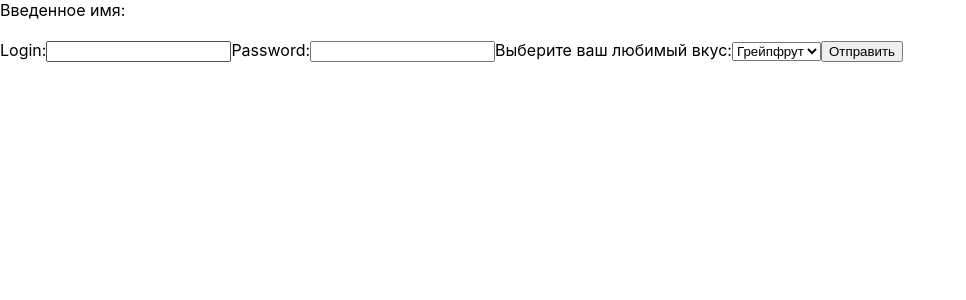
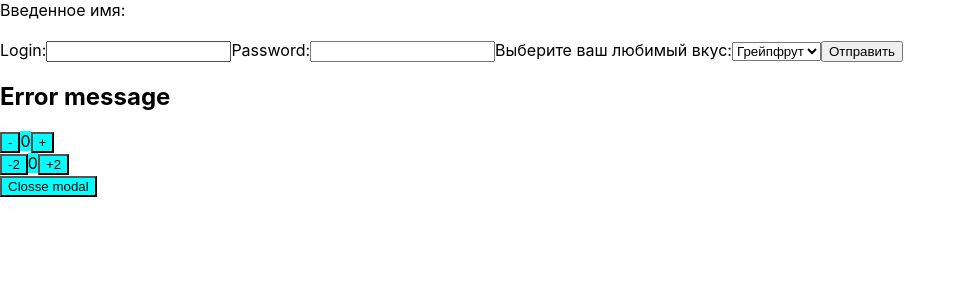
Before and after one commit to AlekseyBilan/react-test-app, a React (Create React App) app: page / in a window 1280 px wide. Shown: the top 300 px of the page, without its empty margins (0-966 px from the left). Built offline with nearby package versions, Linux system fonts and the light colour scheme.

Commit message:
add portal - modal

```diff
--- a/src/App.js
+++ b/src/App.js
@@ -4,6 +4,7 @@ import { BrowserRouter as Router, Route, Switch } from 'react-router-dom';
 import users from './users';
 import CounterWrap from './components/CounterWrap';
 import NotFound from './components/NotFound';
+import Modal from './components/Modal';
 
 const Login = lazy(() => import('./components/Login'));
 const UserList = lazy(() => import('./components/usersList/UserList'));
@@ -19,6 +20,9 @@ function App() {
             <Route path="/user-list" component={ () => <UserList users={users} />}/>
             <Route component={NotFound}/>
           </Switch>
+          <Modal className="modal" title="Error message" isModalOpen>
+            <CounterWrap/>
+          </Modal>
         </Suspense>
     </Router>
   );
--- /dev/null
+++ b/src/components/Modal.js
@@ -0,0 +1,49 @@
+import React from 'react';
+import ReactDOM from 'react-dom';
+import PropTypes from 'prop-types';
+import Button from './Button';
+
+export default class Modal extends React.Component {
+    constructor(props) {
+      super(props);
+      this.el = document.createElement('div');
+      //this.el.classList.add(this.props.className);
+
+    }
+
+    state = {
+        isModalOpen: this.props.isModalOpen
+    }
+
+    toggleModal = () => {
+        this.setState(state => ({isModalOpen: !state.isModalOpen}))
+    }
+
+    componentDidMount() {
+        document.querySelector('body').appendChild(this.el);
+    }
+
+    componentWillUnmount() {
+        document.querySelector('body').removeChild(this.el);
+    }
+
+    render() {
+      return ReactDOM.createPortal(
+
+        this.state.isModalOpen ? (
+          <div className={this.props.className}>
+              <h2>{this.props.title}</h2>
+                {this.props.children}
+                <Button clickHandler={this.toggleModal} text="Closse modal"/>
+          </div>
+        ) : null,
+        this.el
+      );
+    }
+  }
+
+  Modal.propTypes = {
+    className: PropTypes.string.isRequired,
+    isModalOpen: PropTypes.bool.isRequired,
+    title: PropTypes.string.isRequired
+  };
```
